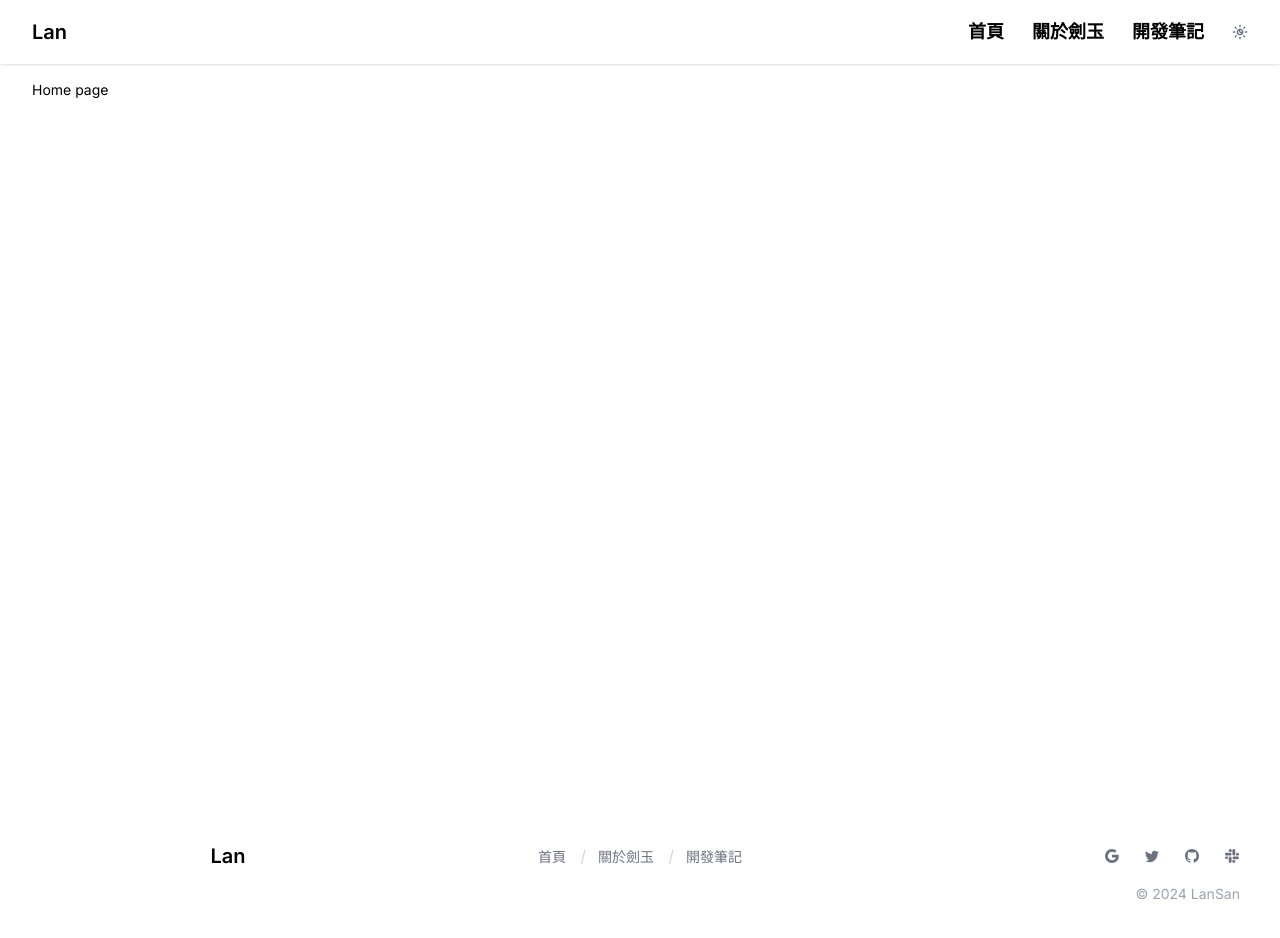
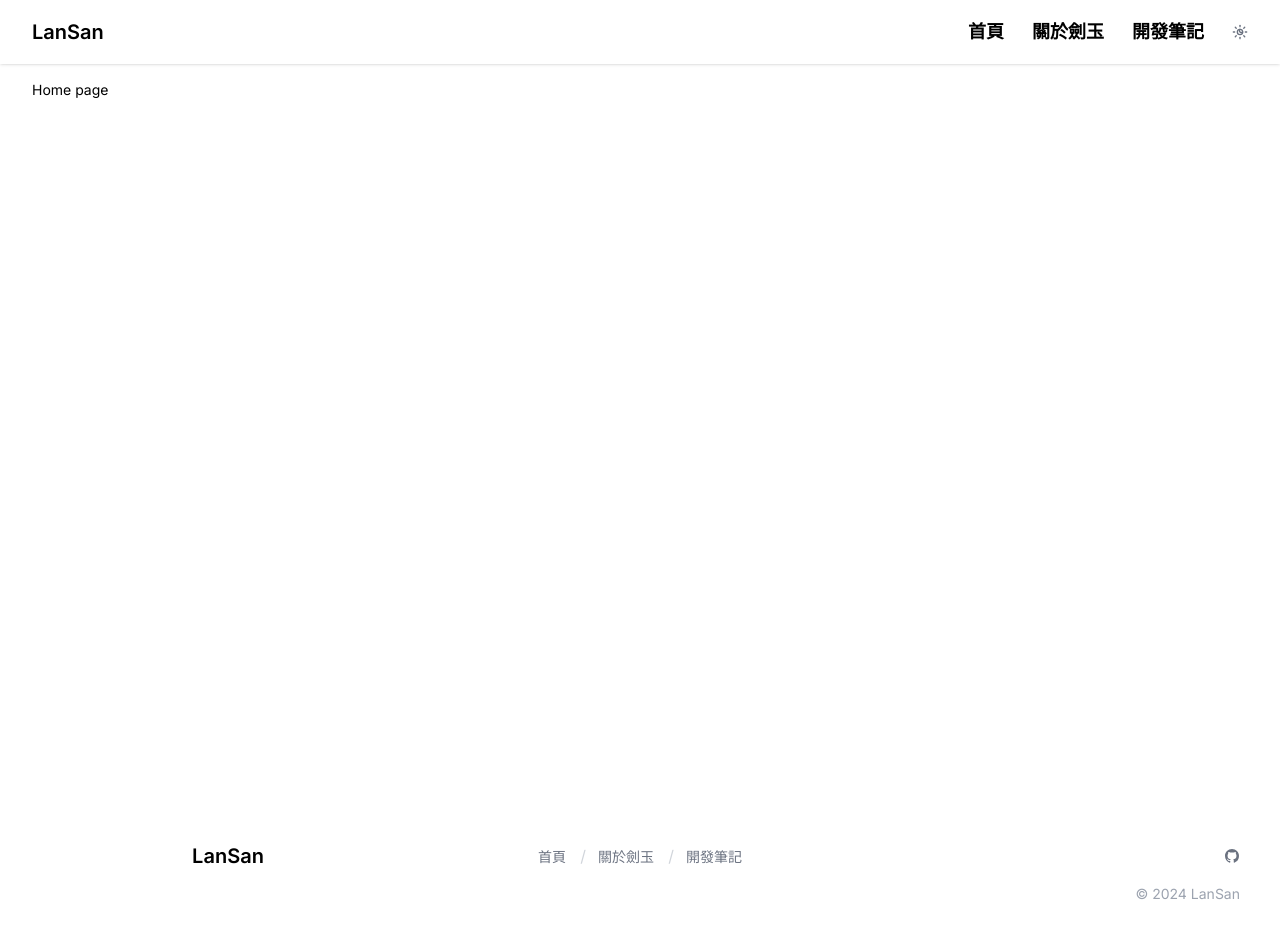
Before and after one commit to IOUKI/LanSan-Blog, a Next.js app: page / in a window 1280 px wide. Shown: the top 938 px of the page. Built offline with nearby package versions, Linux system fonts and the light colour scheme.

Commit message:
change: title

```diff
--- a/components/footer/index.tsx
+++ b/components/footer/index.tsx
@@ -8,7 +8,7 @@ const Footer = () => {
       <div className="w-full max-w-[85rem] py-10 px-4 sm:px-6 lg:px-8 mx-auto bg-white dark:bg-gray-800">
         <div className="grid grid-cols-1 md:grid-cols-3 items-center gap-5 text-center">
           <div>
-            <a className="flex-none text-xl font-semibold text-black dark:text-white dark:focus:outline-none dark:focus:ring-1 dark:focus:ring-gray-600" href="#" aria-label="Lan">Lan</a>
+            <a className="flex-none text-xl font-semibold text-black dark:text-white dark:focus:outline-none dark:focus:ring-1 dark:focus:ring-gray-600" href="#" aria-label="Lan">LanSan</a>
           </div>
 
           <ul className="text-center">
@@ -25,7 +25,7 @@ const Footer = () => {
           </ul>
 
           <div className="md:text-end space-x-2">
-            <a className="size-8 inline-flex justify-center items-center gap-x-2 text-sm font-semibold rounded-full border border-transparent text-gray-500 hover:bg-gray-50 disabled:opacity-50 disabled:pointer-events-none dark:text-gray-400 dark:hover:bg-gray-700 dark:focus:outline-none dark:focus:ring-1 dark:focus:ring-gray-600" href="#">
+            {/* <a className="size-8 inline-flex justify-center items-center gap-x-2 text-sm font-semibold rounded-full border border-transparent text-gray-500 hover:bg-gray-50 disabled:opacity-50 disabled:pointer-events-none dark:text-gray-400 dark:hover:bg-gray-700 dark:focus:outline-none dark:focus:ring-1 dark:focus:ring-gray-600" href="#">
               <svg className="flex-shrink-0 size-3.5" xmlns="http://www.w3.org/2000/svg" width="16" height="16" fill="currentColor" viewBox="0 0 16 16">
                 <path d="M15.545 6.558a9.42 9.42 0 0 1 .139 1.626c0 2.434-.87 4.492-2.384 5.885h.002C11.978 15.292 10.158 16 8 16A8 8 0 1 1 8 0a7.689 7.689 0 0 1 5.352 2.082l-2.284 2.284A4.347 4.347 0 0 0 8 3.166c-2.087 0-3.86 1.408-4.492 3.304a4.792 4.792 0 0 0 0 3.063h.003c.635 1.893 2.405 3.301 4.492 3.301 1.078 0 2.004-.276 2.722-.764h-.003a3.702 3.702 0 0 0 1.599-2.431H8v-3.08h7.545z" />
               </svg>
@@ -34,17 +34,17 @@ const Footer = () => {
               <svg className="flex-shrink-0 size-3.5" xmlns="http://www.w3.org/2000/svg" width="16" height="16" fill="currentColor" viewBox="0 0 16 16">
                 <path d="M5.026 15c6.038 0 9.341-5.003 9.341-9.334 0-.14 0-.282-.006-.422A6.685 6.685 0 0 0 16 3.542a6.658 6.658 0 0 1-1.889.518 3.301 3.301 0 0 0 1.447-1.817 6.533 6.533 0 0 1-2.087.793A3.286 3.286 0 0 0 7.875 6.03a9.325 9.325 0 0 1-6.767-3.429 3.289 3.289 0 0 0 1.018 4.382A3.323 3.323 0 0 1 .64 6.575v.045a3.288 3.288 0 0 0 2.632 3.218 3.203 3.203 0 0 1-.865.115 3.23 3.23 0 0 1-.614-.057 3.283 3.283 0 0 0 3.067 2.277A6.588 6.588 0 0 1 .78 13.58a6.32 6.32 0 0 1-.78-.045A9.344 9.344 0 0 0 5.026 15z" />
               </svg>
-            </a>
-            <a className="size-8 inline-flex justify-center items-center gap-x-2 text-sm font-semibold rounded-full border border-transparent text-gray-500 hover:bg-gray-50 disabled:opacity-50 disabled:pointer-events-none dark:text-gray-400 dark:hover:bg-gray-700 dark:focus:outline-none dark:focus:ring-1 dark:focus:ring-gray-600" href="#">
+            </a> */}
+            <a className="size-8 inline-flex justify-center items-center gap-x-2 text-sm font-semibold rounded-full border border-transparent text-gray-500 hover:bg-gray-50 disabled:opacity-50 disabled:pointer-events-none dark:text-gray-400 dark:hover:bg-gray-700 dark:focus:outline-none dark:focus:ring-1 dark:focus:ring-gray-600" href="https://github.com/IOUKI">
               <svg className="flex-shrink-0 size-3.5" xmlns="http://www.w3.org/2000/svg" width="16" height="16" fill="currentColor" viewBox="0 0 16 16">
                 <path d="M8 0C3.58 0 0 3.58 0 8c0 3.54 2.29 6.53 5.47 7.59.4.07.55-.17.55-.38 0-.19-.01-.82-.01-1.49-2.01.37-2.53-.49-2.69-.94-.09-.23-.48-.94-.82-1.13-.28-.15-.68-.52-.01-.53.63-.01 1.08.58 1.23.82.72 1.21 1.87.87 2.33.66.07-.52.28-.87.51-1.07-1.78-.2-3.64-.89-3.64-3.95 0-.87.31-1.59.82-2.15-.08-.2-.36-1.02.08-2.12 0 0 .67-.21 2.2.82.64-.18 1.32-.27 2-.27.68 0 1.36.09 2 .27 1.53-1.04 2.2-.82 2.2-.82.44 1.1.16 1.92.08 2.12.51.56.82 1.27.82 2.15 0 3.07-1.87 3.75-3.65 3.95.29.25.54.73.54 1.48 0 1.07-.01 1.93-.01 2.2 0 .21.15.46.55.38A8.012 8.012 0 0 0 16 8c0-4.42-3.58-8-8-8z" />
               </svg>
             </a>
-            <a className="size-8 inline-flex justify-center items-center gap-x-2 text-sm font-semibold rounded-full border border-transparent text-gray-500 hover:bg-gray-50 disabled:opacity-50 disabled:pointer-events-none dark:text-gray-400 dark:hover:bg-gray-700 dark:focus:outline-none dark:focus:ring-1 dark:focus:ring-gray-600" href="#">
+            {/* <a className="size-8 inline-flex justify-center items-center gap-x-2 text-sm font-semibold rounded-full border border-transparent text-gray-500 hover:bg-gray-50 disabled:opacity-50 disabled:pointer-events-none dark:text-gray-400 dark:hover:bg-gray-700 dark:focus:outline-none dark:focus:ring-1 dark:focus:ring-gray-600" href="#">
               <svg className="flex-shrink-0 size-3.5" xmlns="http://www.w3.org/2000/svg" width="16" height="16" fill="currentColor" viewBox="0 0 16 16">
                 <path d="M3.362 10.11c0 .926-.756 1.681-1.681 1.681S0 11.036 0 10.111C0 9.186.756 8.43 1.68 8.43h1.682v1.68zm.846 0c0-.924.756-1.68 1.681-1.68s1.681.756 1.681 1.68v4.21c0 .924-.756 1.68-1.68 1.68a1.685 1.685 0 0 1-1.682-1.68v-4.21zM5.89 3.362c-.926 0-1.682-.756-1.682-1.681S4.964 0 5.89 0s1.68.756 1.68 1.68v1.682H5.89zm0 .846c.924 0 1.68.756 1.68 1.681S6.814 7.57 5.89 7.57H1.68C.757 7.57 0 6.814 0 5.89c0-.926.756-1.682 1.68-1.682h4.21zm6.749 1.682c0-.926.755-1.682 1.68-1.682.925 0 1.681.756 1.681 1.681s-.756 1.681-1.68 1.681h-1.681V5.89zm-.848 0c0 .924-.755 1.68-1.68 1.68A1.685 1.685 0 0 1 8.43 5.89V1.68C8.43.757 9.186 0 10.11 0c.926 0 1.681.756 1.681 1.68v4.21zm-1.681 6.748c.926 0 1.682.756 1.682 1.681S11.036 16 10.11 16s-1.681-.756-1.681-1.68v-1.682h1.68zm0-.847c-.924 0-1.68-.755-1.68-1.68 0-.925.756-1.681 1.68-1.681h4.21c.924 0 1.68.756 1.68 1.68 0 .926-.756 1.681-1.68 1.681h-4.21z" />
               </svg>
-            </a>
+            </a> */}
           </div>
         </div>
 
--- a/components/navbar/index.tsx
+++ b/components/navbar/index.tsx
@@ -73,7 +73,7 @@ const Navbar = () => {
       <nav className="max-w-[85rem] w-full mx-auto px-4 md:px-6 lg:px-8" aria-label="Global">
         <div className="relative md:flex md:items-center md:justify-between">
           <div className="flex items-center justify-between">
-            <a className="flex-none text-xl font-semibold dark:text-white dark:focus:outline-none dark:focus:ring-1 dark:focus:ring-gray-600" href="#" aria-label="Lan">Lan</a>
+            <a className="flex-none text-xl font-semibold dark:text-white dark:focus:outline-none dark:focus:ring-1 dark:focus:ring-gray-600" href="#" aria-label="Lan">LanSan</a>
             <div className="md:hidden">
               <button type="button" id="navbar_toggle" className="hs-collapse-toggle flex justify-center items-center w-9 h-9 text-sm font-semibold rounded-lg border border-gray-200 text-gray-800 hover:bg-gray-100 disabled:opacity-50 disabled:pointer-events-none dark:text-white dark:border-gray-700 dark:hover:bg-gray-700 dark:focus:outline-none dark:focus:ring-1 dark:focus:ring-gray-600" data-hs-collapse="#navbar-collapse-with-animation" aria-controls="navbar-collapse-with-animation" aria-label="Toggle navigation">
                 <svg className="hs-collapse-open:hidden flex-shrink-0 w-4 h-4" xmlns="http://www.w3.org/2000/svg" width="24" height="24" viewBox="0 0 24 24" fill="none" stroke="currentColor" strokeWidth="2" strokeLinecap="round" strokeLinejoin="round"><line x1="3" x2="21" y1="6" y2="6" /><line x1="3" x2="21" y1="12" y2="12" /><line x1="3" x2="21" y1="18" y2="18" /></svg>
@@ -91,6 +91,7 @@ const Navbar = () => {
                     <Link
                       href={item.path}
                       className="relative font-semibold text-lg text-black dark:text-white hover:text-blue-600 after:absolute after:bg-blue-600 dark:after:bg-gray-200 after:bottom-0 after:left-0 after:h-[2px] after:w-full after:origin-bottom-right after:scale-x-0 hover:after:origin-bottom-left hover:after:scale-x-100 after:transition-transform after:ease-in-out after:duration-300"
+                      scroll={false}
                       onClick={closeNavbar}
                     >
                       {item.title}
```
